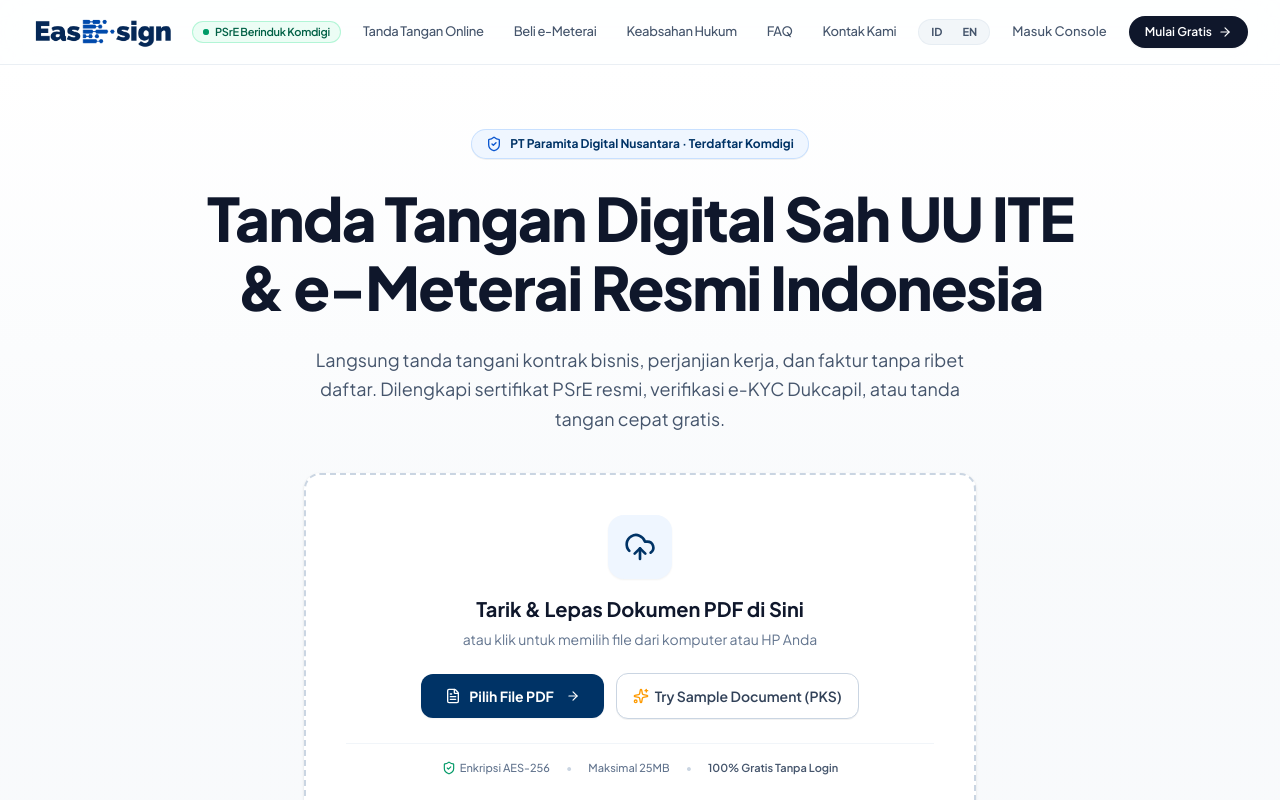
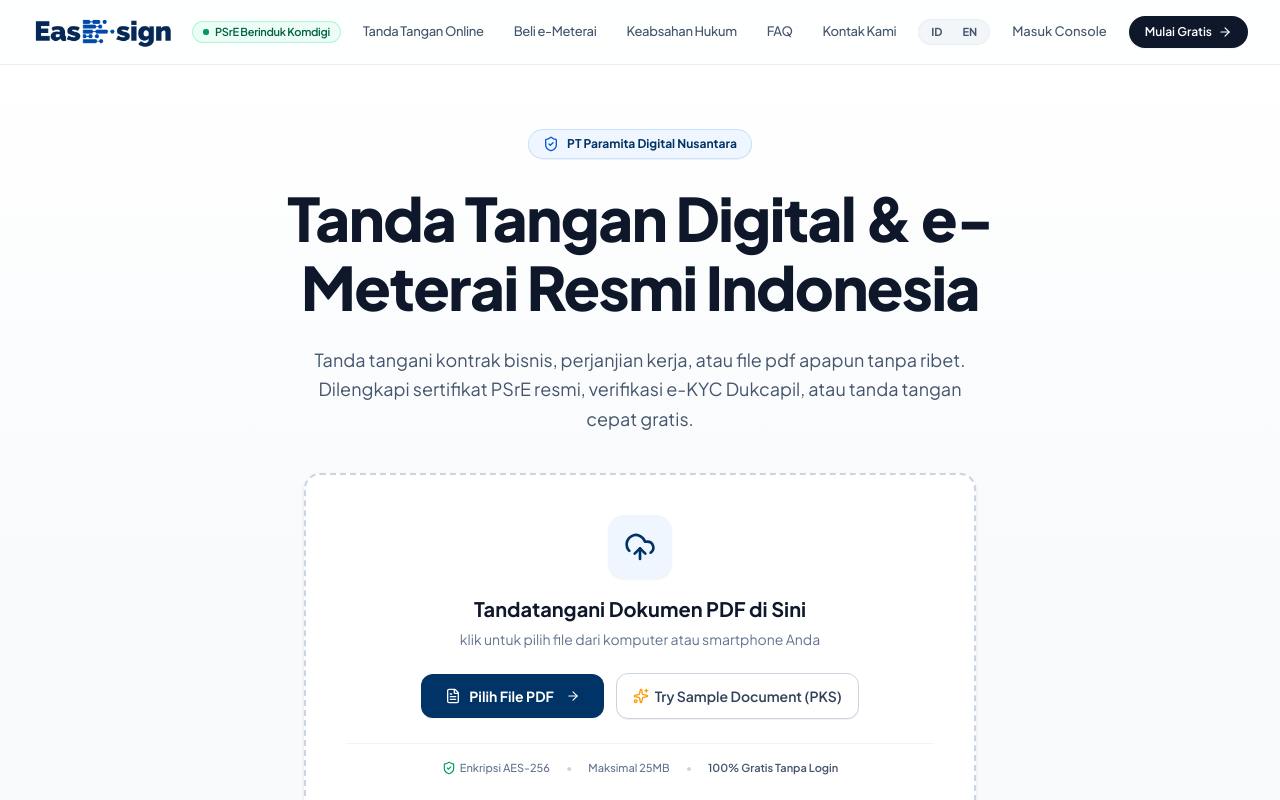
Before and after one commit to nervmonk/easesign-web, a Next.js app: page /about in a window 1280 px wide. Shown: the top 800 px of the page. Built offline with nearby package versions, Linux system fonts and the light colour scheme.

Commit message:
only wording

```diff
--- a/src/app/[lang]/HomeClient.tsx
+++ b/src/app/[lang]/HomeClient.tsx
@@ -87,7 +87,7 @@
 
           {/* Main Headline */}
           <h1 className="text-3xl sm:text-5xl lg:text-6xl font-extrabold text-slate-900 tracking-tight max-w-4xl mx-auto leading-[1.15] mb-6">
-            {dict?.hero?.title || "Tanda Tangan Digital Sah UU ITE & e-Meterai Resmi Indonesia"}
+            {dict?.hero?.title}
           </h1>
 
           {/* Subtitle */}
--- a/src/dictionaries/en.json
+++ b/src/dictionaries/en.json
@@ -12,7 +12,7 @@
     "badgeOfficial": "Licensed Komdigi PSrE"
   },
   "hero": {
-    "badge": "PT Paramita Digital Nusantara · Licensed by Komdigi",
+    "badge": "PT Paramita Digital Nusantara",
     "title": "Legally Binding Digital Signatures & Official Indonesian e-Meterai",
     "subtitle": "Sign contracts, employment agreements, and invoices without registration friction. Backed by licensed Indonesian PSrE certificates, Dukcapil identity verification, or free quick cosmetic signing.",
     "dropzoneTitle": "Drag & Drop Your PDF Here",
--- a/src/dictionaries/id.json
+++ b/src/dictionaries/id.json
@@ -12,11 +12,11 @@
     "badgeOfficial": "PSrE Berinduk Komdigi"
   },
   "hero": {
-    "badge": "PT Paramita Digital Nusantara · Terdaftar Komdigi",
-    "title": "Tanda Tangan Digital Sah UU ITE & e-Meterai Resmi Indonesia",
-    "subtitle": "Langsung tanda tangani kontrak bisnis, perjanjian kerja, dan faktur tanpa ribet daftar. Dilengkapi sertifikat PSrE resmi, verifikasi e-KYC Dukcapil, atau tanda tangan cepat gratis.",
-    "dropzoneTitle": "Tarik & Lepas Dokumen PDF di Sini",
-    "dropzoneSubtitle": "atau klik untuk memilih file dari komputer atau HP Anda",
+    "badge": "PT Paramita Digital Nusantara",
+    "title": "Tanda Tangan Digital & e-Meterai Resmi Indonesia",
+    "subtitle": "Tanda tangani kontrak bisnis, perjanjian kerja, atau file pdf apapun tanpa ribet. Dilengkapi sertifikat PSrE resmi, verifikasi e-KYC Dukcapil, atau tanda tangan cepat gratis.",
+    "dropzoneTitle": "Tandatangani Dokumen PDF di Sini",
+    "dropzoneSubtitle": "klik untuk pilih file dari komputer atau smartphone Anda",
     "dropzoneFormat": "Mendukung file PDF resmi hingga 25MB",
     "dropzoneSecurity": "Enkripsi AES-256 · Privasi UU PDP · Dihapus otomatis dalam 48 jam",
     "dropzoneButton": "Pilih File PDF",
```
Also changed, not shown: src/app/components/Navbar.js (+8 -16 lines), 1 other file (tests, documents, lock files or other folders).
